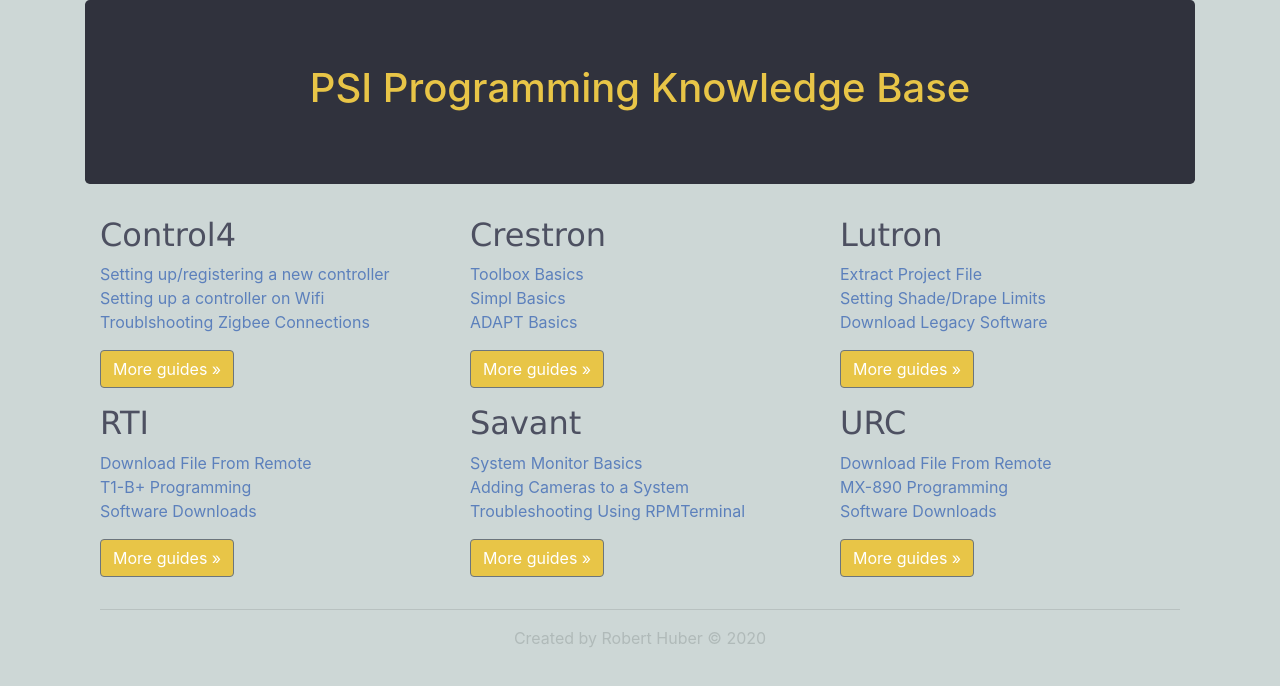
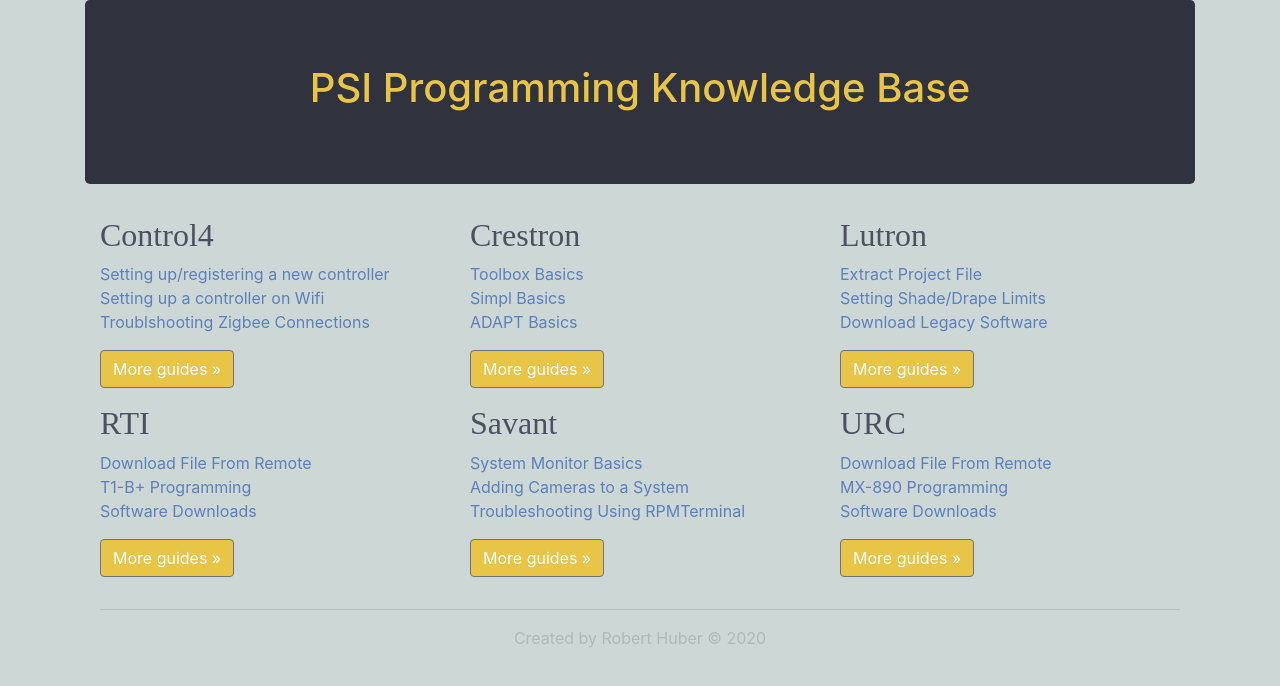
Before and after one commit to paragonprogramming/paragonprogramming.github.io, a plain HTML site: page index.html in a window 1280 px wide. Drawn offline with nearby package versions, Linux system fonts and the light colour scheme.

Commit message:
Update index.html

```diff
--- a/index.html
+++ b/index.html
@@ -12,7 +12,7 @@
 
       <style>
 
-         h2 {color: #4D5061;font-family: verdana;}
+         h2 {color: #4D5061;font-family: Andale;}
 
          .btn {background-color: #E8C547;}
 
```
